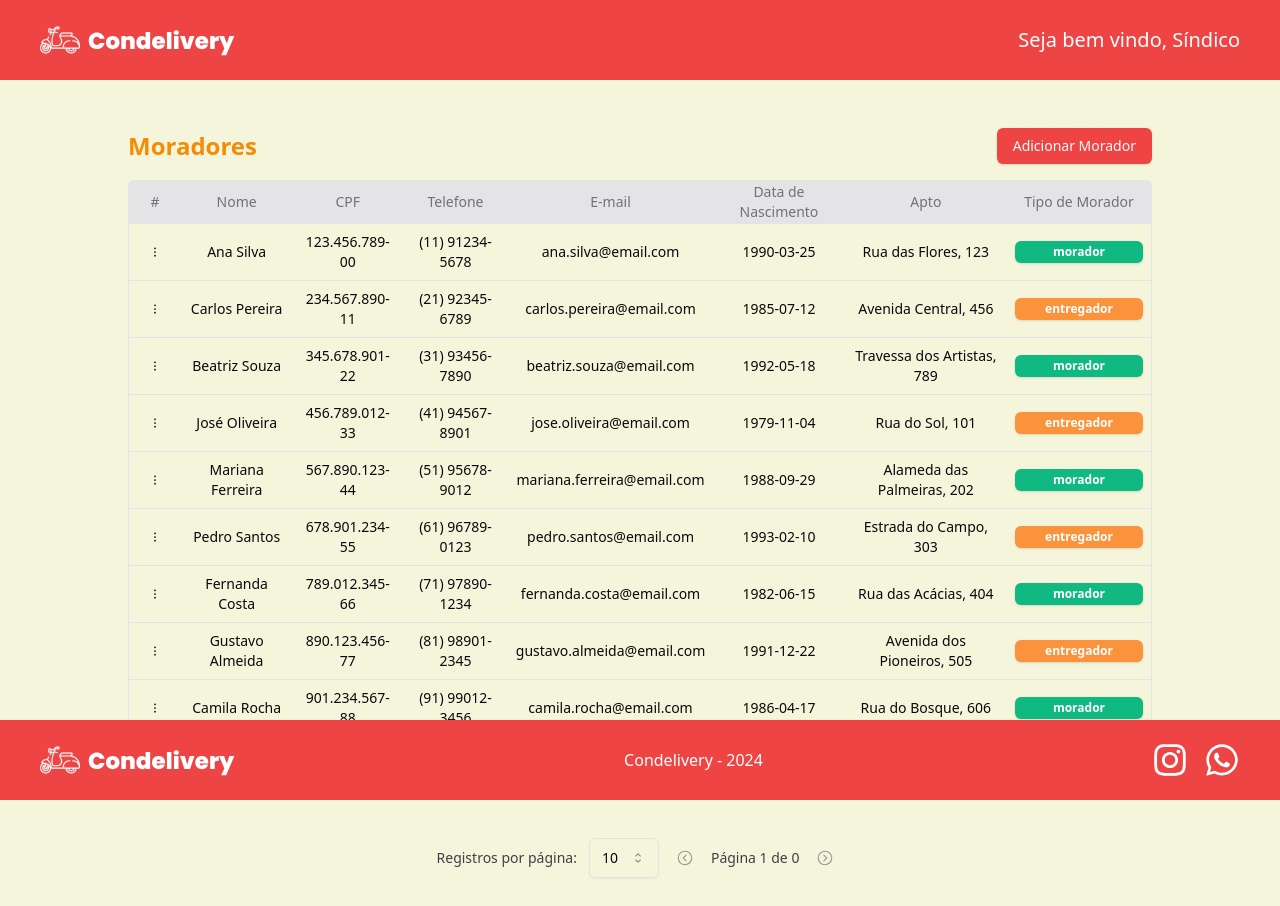
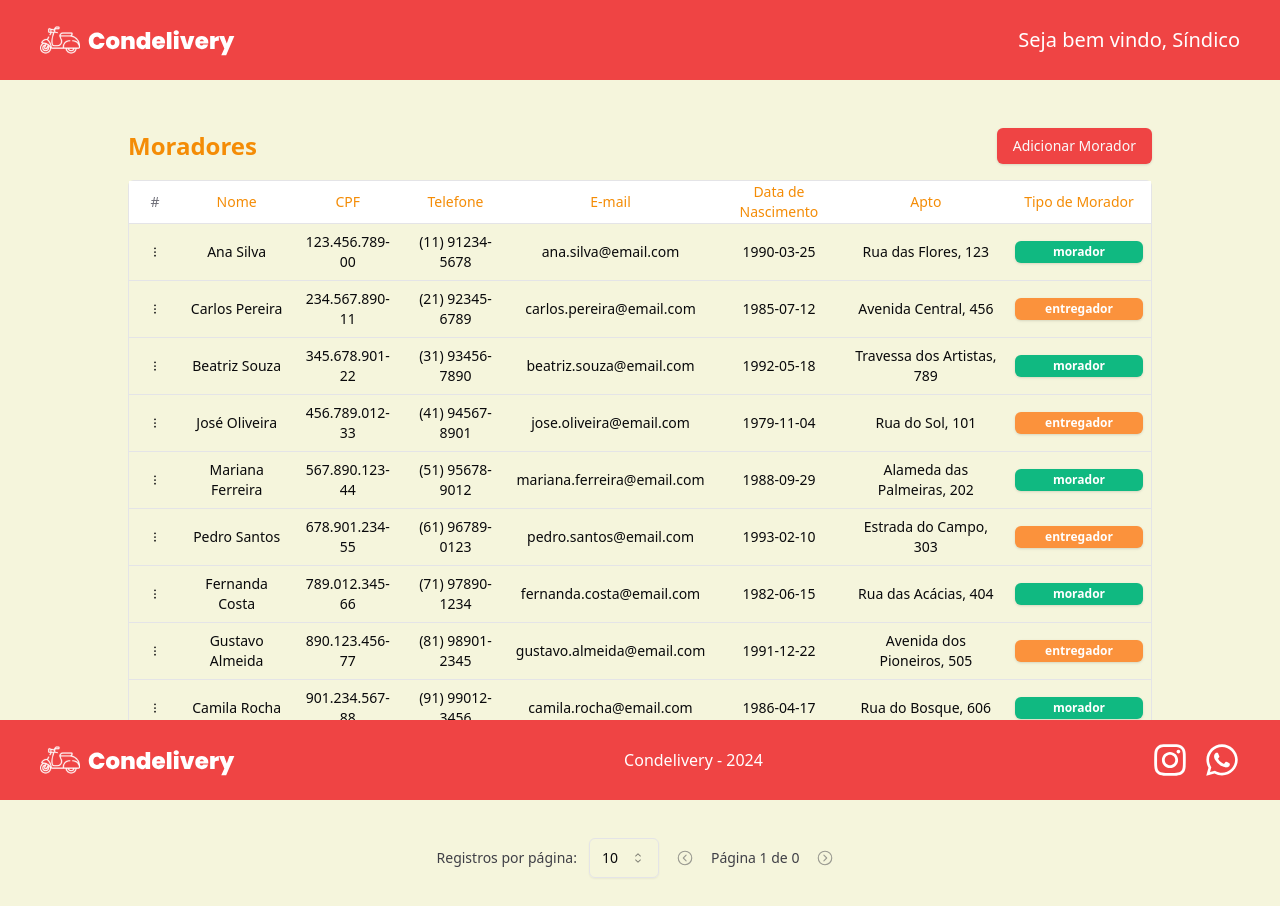
Before and after one commit to breno-saraiva/condelivery-front, a React (Vite) app: page /dashboard-adm in a window 1280 px wide. Shown: the top 906 px of the page. Built offline with nearby package versions, Linux system fonts and the light colour scheme; the HTML template or start-up script is replaced by a standard one.

Commit message:
fix: fix layout dataTable

```diff
--- a/src/shared/components/dataTable/index.tsx
+++ b/src/shared/components/dataTable/index.tsx
@@ -62,7 +62,7 @@ export function DataTable<TData, TValue>({
     <>
       <div className="rounded-md border">
         <Table>
-          <TableHeader className="bg-zinc-200">
+          <TableHeader className="bg-white">
             {table.getHeaderGroups().map((headerGroup) => (
               <TableRow key={headerGroup.id}>
                 {actionButtons.length > 0 && (
@@ -75,7 +75,10 @@ export function DataTable<TData, TValue>({
                 )}
                 {headerGroup.headers.map((header) => {
                   return (
-                    <TableHead key={header.id} className=" text-center">
+                    <TableHead
+                      key={header.id}
+                      className=" text-center text-[#F48C06]"
+                    >
                       {header.isPlaceholder
                         ? null
                         : flexRender(
```
